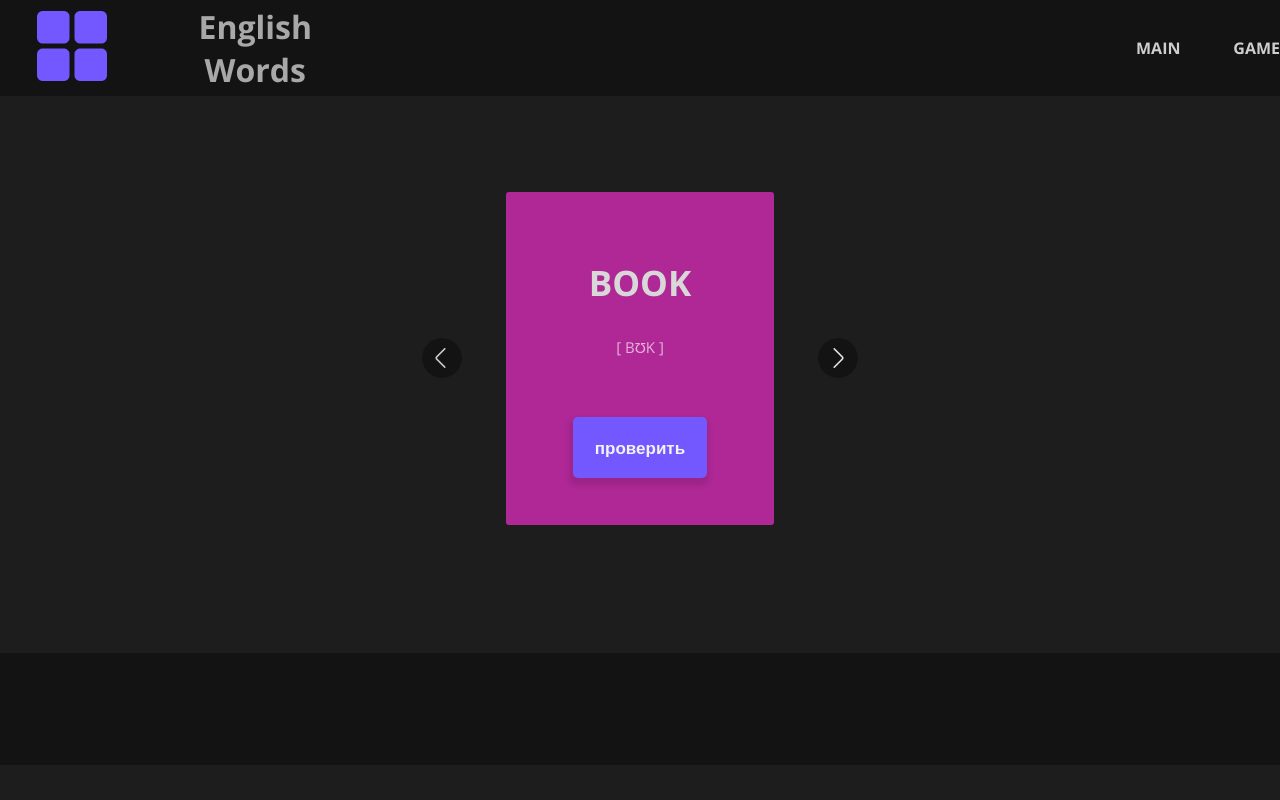
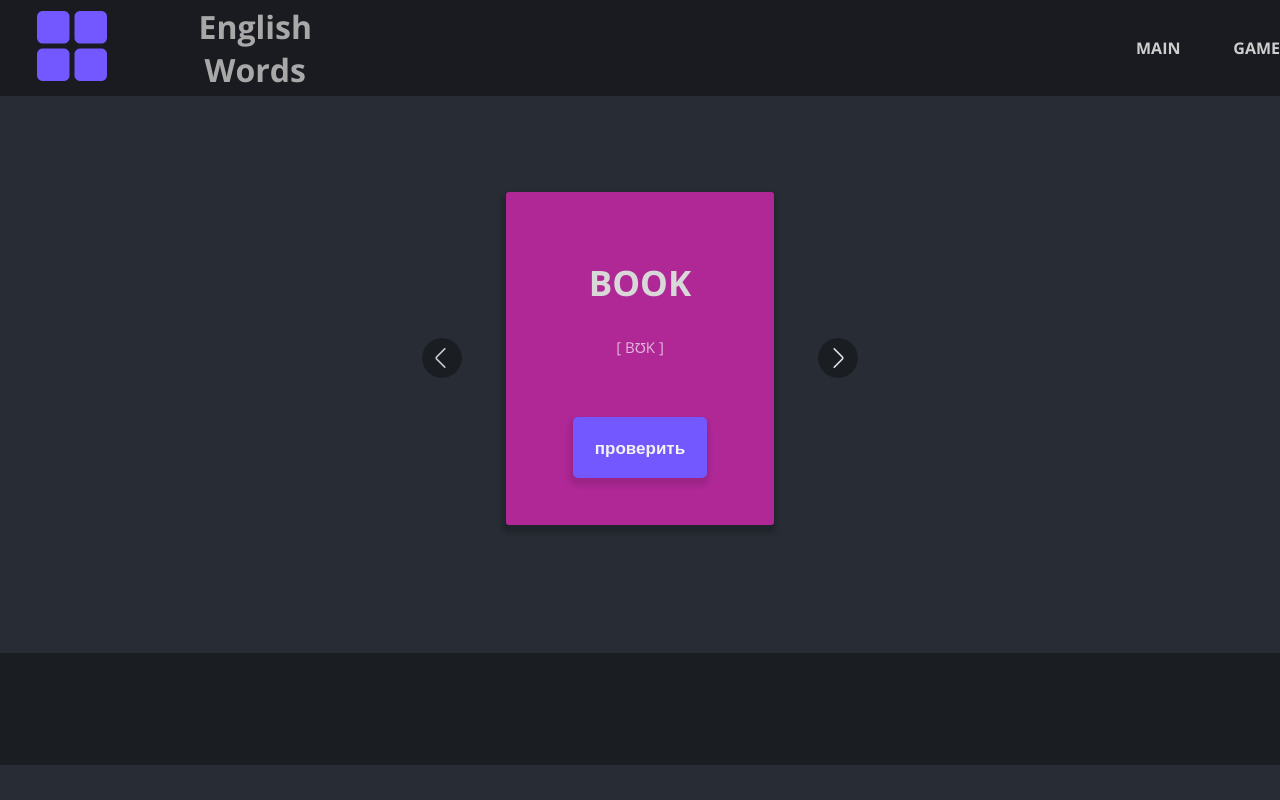
Before and after one commit to Sashavih/EnglishWords, a React (Create React App) app: page /Game in a window 1280 px wide. Built offline with nearby package versions, Linux system fonts and the light colour scheme.

Commit message:
поменяла backgr

```diff
--- a/src/components/Footer/Footer.scss
+++ b/src/components/Footer/Footer.scss
@@ -1,5 +1,5 @@
 .footer {
     height: 7em;
-    background-color: rgba(0, 0, 0, 0.344);
+    background-color: rgba(0, 0, 0, 0.345);
     margin-top: 6em;
 }
--- a/src/components/Header/Header.scss
+++ b/src/components/Header/Header.scss
@@ -3,7 +3,7 @@
     flex-direction: row;
     align-items: center;
     height: 6em;
-    background-color: rgba(0, 0, 0, 0.344);
+    background-color: rgba(0, 0, 0, 0.385);
 }
 
 .header__title {
--- a/src/components/WordCard/WordCard.scss
+++ b/src/components/WordCard/WordCard.scss
@@ -7,6 +7,7 @@
     background-color: #AF2896;
     font-weight: 600;
     text-transform: uppercase;
+    box-shadow: -1px 5px 5px 3px rgba(0, 0, 0, 0.2);
 
 
     h2 {
--- a/src/index.css
+++ b/src/index.css
@@ -1,5 +1,5 @@
 body {
-  background-color: #1d1d1d;
+  background-color: #282c34;
   margin: 0;
   font-family: 'Open Sans', sans-serif;
   -webkit-font-smoothing: antialiased;
```
